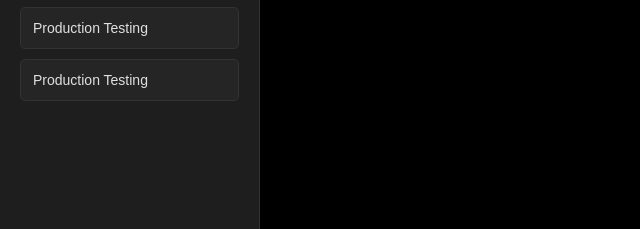
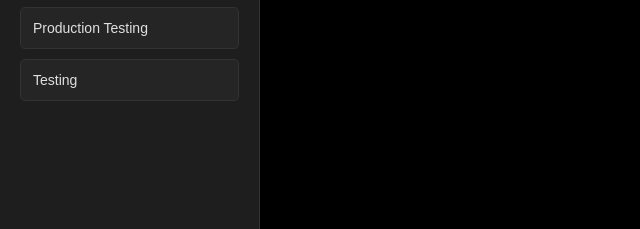
Before and after one commit to systemspcpyd/dashboard, a website: page index.html in a window 1280 px wide. Shown: the part 237-466 px from the top of the page, 0-640 px from the left. Drawn offline with Linux system fonts and the light colour scheme.

Commit message:
Update index.html

```diff
--- a/index.html
+++ b/index.html
@@ -35,7 +35,7 @@
             <button class="nav-btn" onclick="openPage('https://systemspc.vercel.app/simulation/mpi-preprod-hosted.html')">Simulation (Pre-Prod)</button>
             <button class="nav-btn" onclick="openPage('https://systemspc.vercel.app/production/index.html')">Production Testing</button>
             <!-- <button class="nav-btn" onclick="openPage('https://systemspc.vercel.app/stress-testing/index.html')">Stress Testing</button> -->
-            <button class="nav-btn" onclick="openPage('https://systemspc.vercel.app/automation-test/index.html')">Production Testing</button>
+            <button class="nav-btn" onclick="openPage('https://systemspc.vercel.app/automation-test/index.html')">Testing</button>
         </div>
 
         <div class="content">
```
